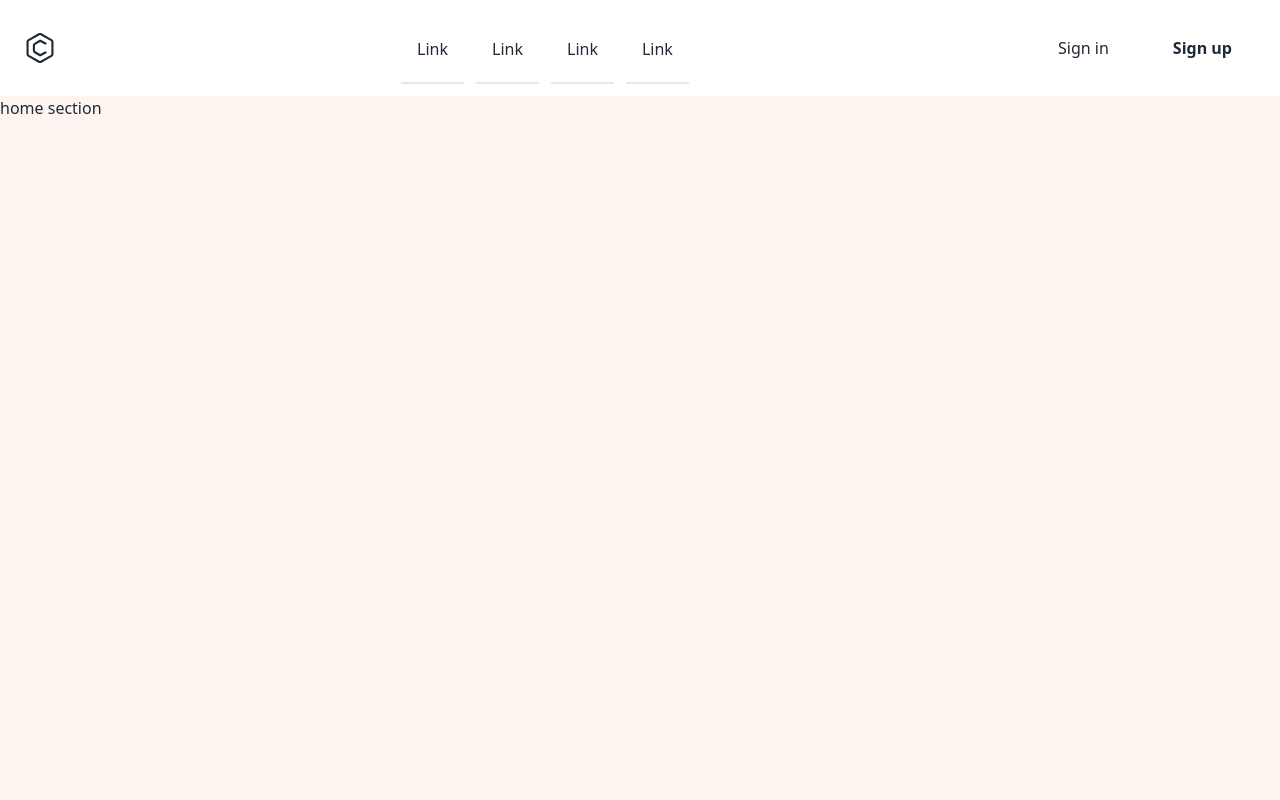
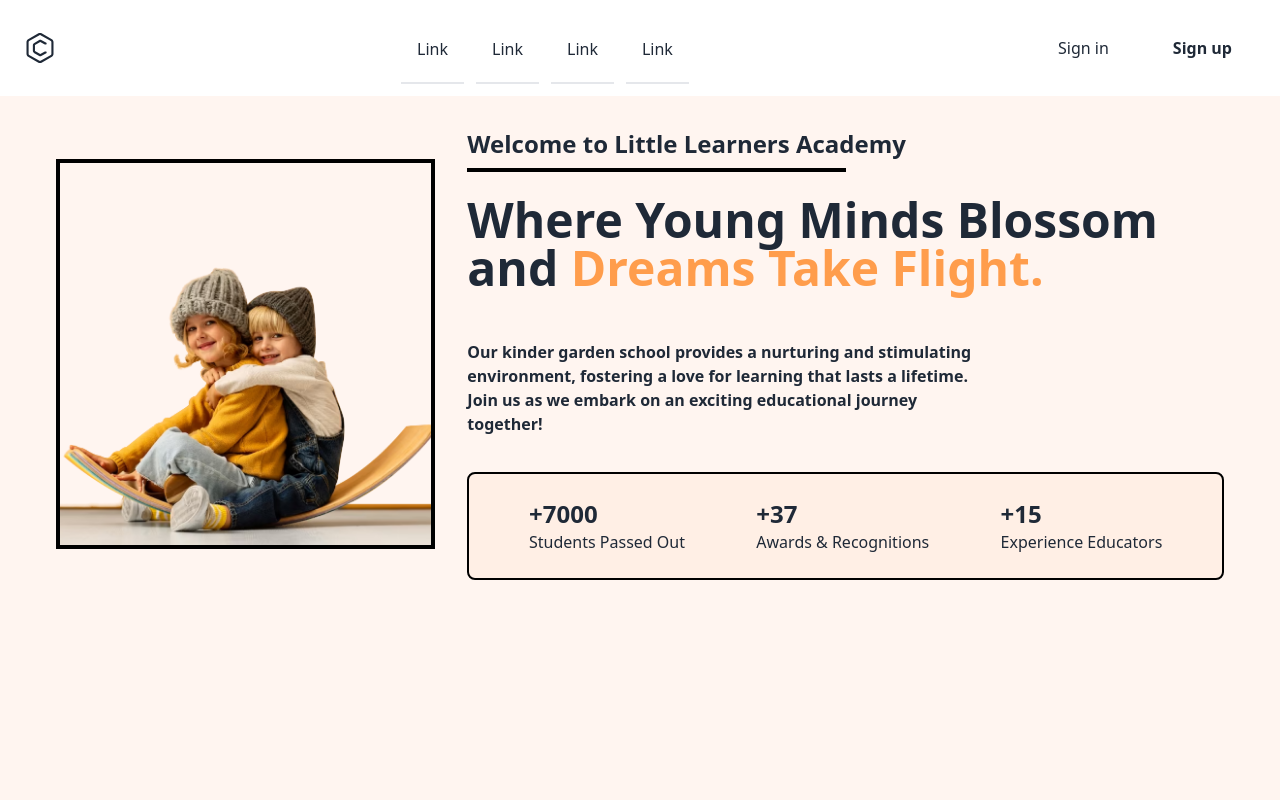
Before and after one commit to sharif57/school-client, a React (Vite) app: page / in a window 1280 px wide. Shown: the top 800 px of the page. Built offline with nearby package versions, Linux system fonts and the light colour scheme.

Commit message:
banner done

```diff
--- /dev/null
+++ b/src/components/Banner.jsx
@@ -0,0 +1,30 @@
+const Banner = () => {
+    return <div className="flex items-center justify-around gap-8 px-14 pt-8    ">
+        <div>
+            <img className="border-4 border-black" src="/Image.png" alt="" />
+        </div>
+        <div>
+            <h4 className=" text-2xl font-semibold">Welcome to Little Learners Academy</h4>
+            <div className="border-2 border-black w-1/2 mt-2"></div>
+
+            <h1 className="text-5xl font-bold mt-6"> Where Young Minds Blossom <br /> and <span className="text-[#ff9d4c] ">Dreams Take Flight.</span> </h1>
+            <p className="mt-6 w-2/3 font-semibold pt-6">Our kinder garden school provides a nurturing and stimulating environment, fostering a love for learning that lasts a lifetime. Join us as we embark on an exciting educational journey together!</p>
+
+            <div className="flex justify-around border-2 rounded-lg border-black hover:shadow-2xl hover:border-b-8 hover:border-r-8 hover:border-[#ff9d4c] items-center bg-[#ffefe5] mt-9 p-6">
+                <div>
+                    <h1 className="text-2xl font-bold">+7000</h1>
+                    <p>Students Passed Out</p>
+                </div>
+                <div>
+                    <h1 className="text-2xl font-bold">+37</h1>
+                    <p>Awards & Recognitions</p>
+                </div>
+                <div>
+                    <h1 className="text-2xl font-bold">+15</h1>
+                    <p>Experience Educators</p>
+                </div>
+            </div>
+        </div>
+    </div>;
+};
+export default Banner;
--- a/src/layout/Main.jsx
+++ b/src/layout/Main.jsx
@@ -5,7 +5,7 @@ import Footer from "../components/Footer";
 const Main = () => {
   return <div>
     <Navbar></Navbar>
-    <div className="h-screen bg-[#fff5f0]">
+    <div className="h-screen bg-[#fff5f0] container mx-auto">
         <Outlet></Outlet>
     </div>
     <Footer></Footer>
--- a/src/page/Home.jsx
+++ b/src/page/Home.jsx
@@ -1,6 +1,8 @@
+import Banner from "../components/Banner";
+
 const Home = () => {
   return <div>
-    <h1>home section</h1>
+    <Banner></Banner>
   </div>;
 };
 export default Home;
```
Also changed, not shown: public/Image.png (added).
